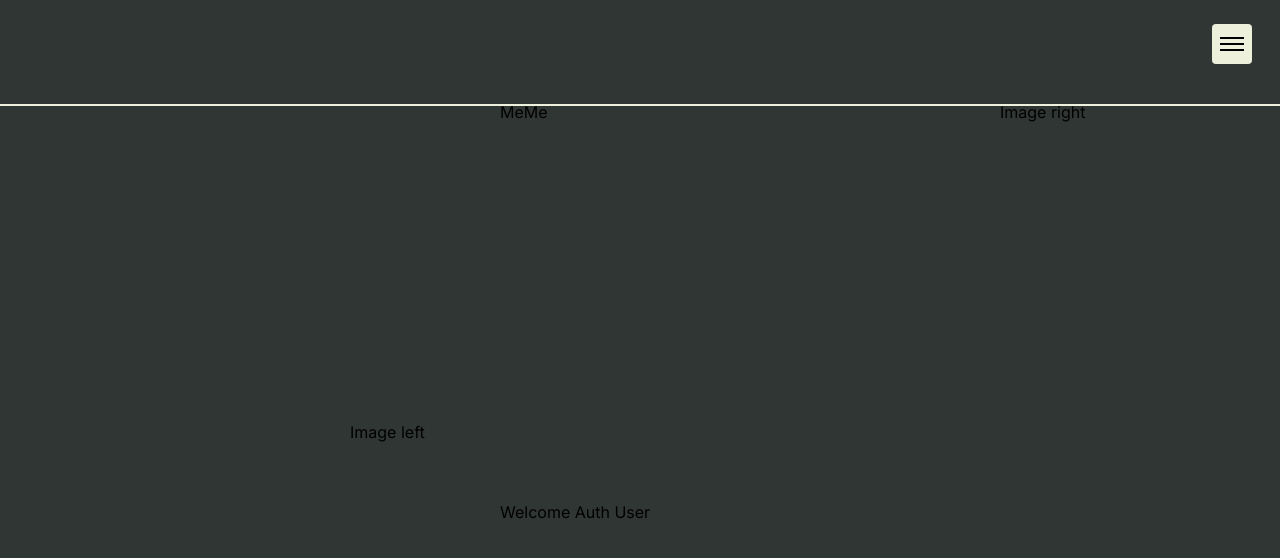
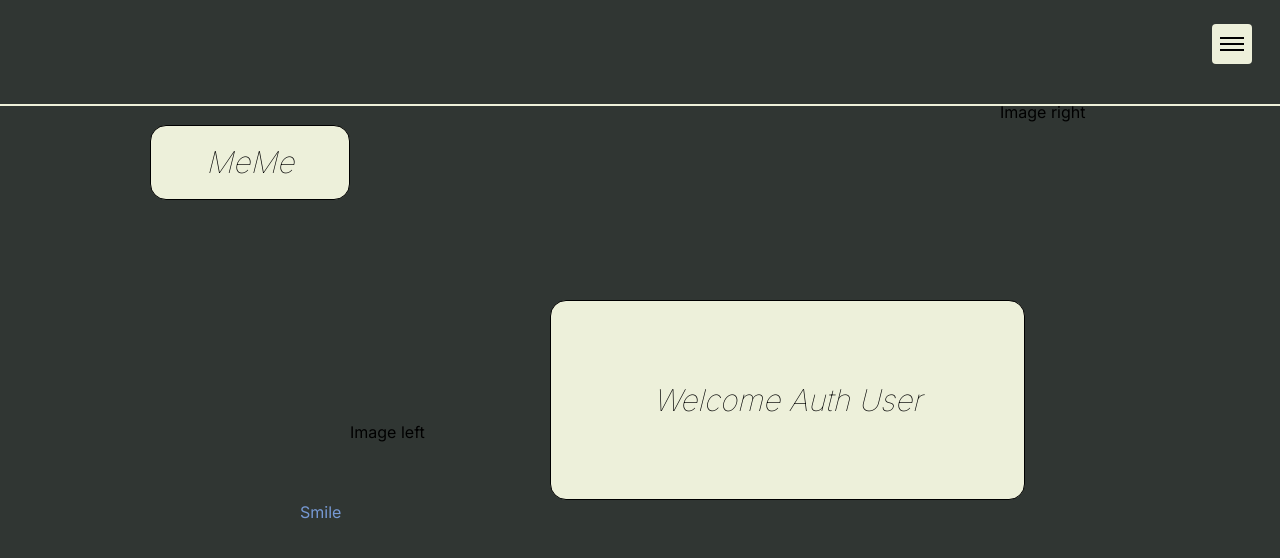
Before and after one commit to 3mptySpac3/meme, a Next.js app: page / in a window 1280 px wide. Shown: the top 558 px of the page. Built offline with nearby package versions, Linux system fonts and the light colour scheme.

Commit message:
meme, welcome auth

```diff
--- a/app/page.js
+++ b/app/page.js
@@ -3,7 +3,7 @@ import HamburgerIcon from './comps/hambIcon';
 import { Icon } from '@iconify/react';
 import React, { useState } from 'react';
 
-const ButtonComponent = ({ onClick, label, icon }) => {
+const ButtonComponent = ({ onClick, label }) => {
   return (
     <button onClick={onClick} className=" text-[#7699D4]  flex items-center justify-center">
       {label}
@@ -64,8 +64,10 @@ const HomePage = () => {
 
           <div>
              {/* Start of MeMe Div */}
-            <PositionedElement x={500} y={100}>
+            <PositionedElement x={150} y={125}>
+              <div className="bg-[#EDF0DA] w-[200px] h-[75px] justify flex justify-center items-center rounded-2xl font-thin text-[30px] italic  border border-black border-solid">
             MeMe
+            </div>
             </PositionedElement>
           </div>
           {/* End of MeMe Div */}
@@ -73,7 +75,9 @@ const HomePage = () => {
           <div>
             {/* Start of Image right */}
             <PositionedElement x={1000} y={100}>
+              <div>
               Image right
+              </div>
             </PositionedElement>
           </div>
           {/* End of Image right */}
@@ -81,15 +85,19 @@ const HomePage = () => {
           <div>
             {/* Start of Image left */}
            <PositionedElement x={350} y={420}>
+            <div>
             Image left
+            </div>
           </PositionedElement>
           </div>
           {/* End of Image left */}
 
           <div>
             {/* Start of Welcome "Auth User" */}
-           <PositionedElement x={500} y={500}>
+           <PositionedElement x={550} y={300}>
+            <div className="bg-[#EDF0DA] w-[475px] h-[200px] justify flex justify-center items-center rounded-2xl font-thin text-[30px] italic border border-black border-solid">
             Welcome Auth User
+            </div>
             </PositionedElement>
           </div>
           {/* End of Welcome "Auth User" */}
@@ -97,10 +105,12 @@ const HomePage = () => {
          <div>
           {/* Start of Smile Button Div */}
            <PositionedElement x={300} y={500}>
+            <div>
            <ButtonComponent
                onClick={() => handleButtonClick('Smile')}
-              //  label="Smile"
+               label="Smile"
             />
+            </div>
            </PositionedElement>
           </div>
           {/* End of Smile Button Div */}
--- a/package.json
+++ b/package.json
@@ -16,10 +16,10 @@
   "devDependencies": {
     "@iconify/react": "^4.1.1",
     "@types/json5": "^2.2.0",
-    "autoprefixer": "^10.0.1",
+    "autoprefixer": "^10.4.16",
     "eslint": "^8",
     "eslint-config-next": "14.0.1",
-    "postcss": "^8",
-    "tailwindcss": "^3.3.0"
+    "postcss": "^8.4.31",
+    "tailwindcss": "^3.3.5"
   }
 }
```
Also changed, not shown: 1 other file (tests, documents, lock files or other folders).
